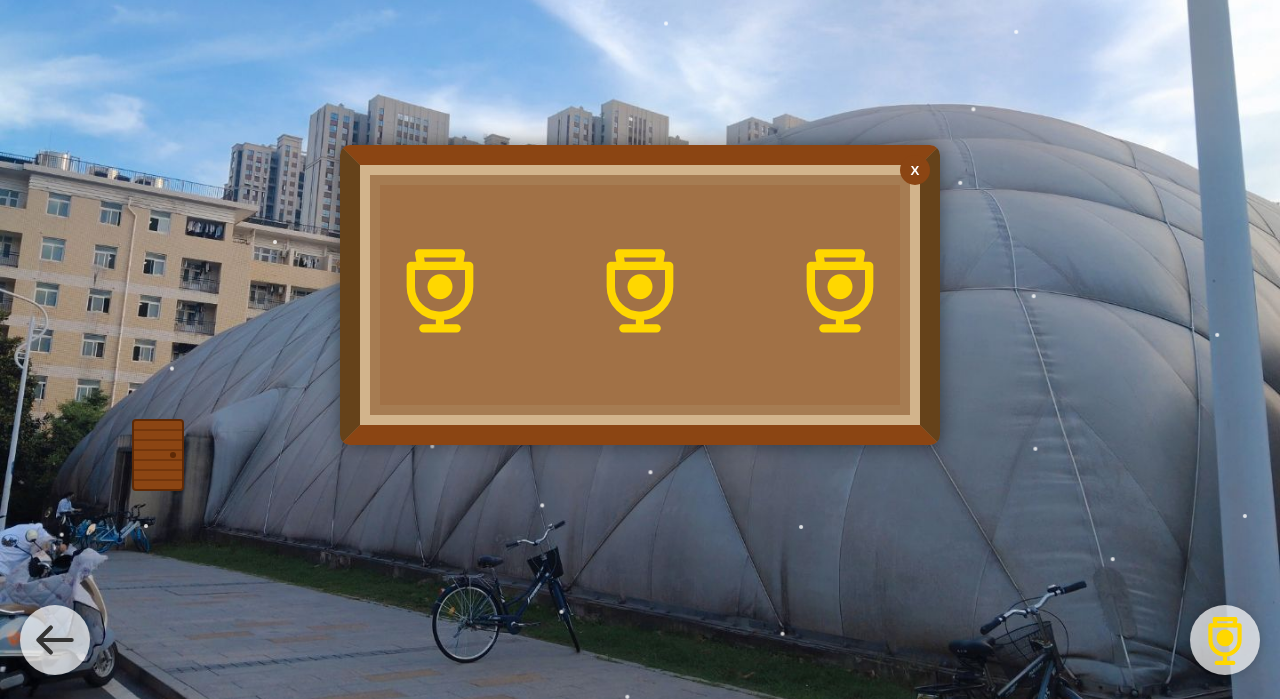
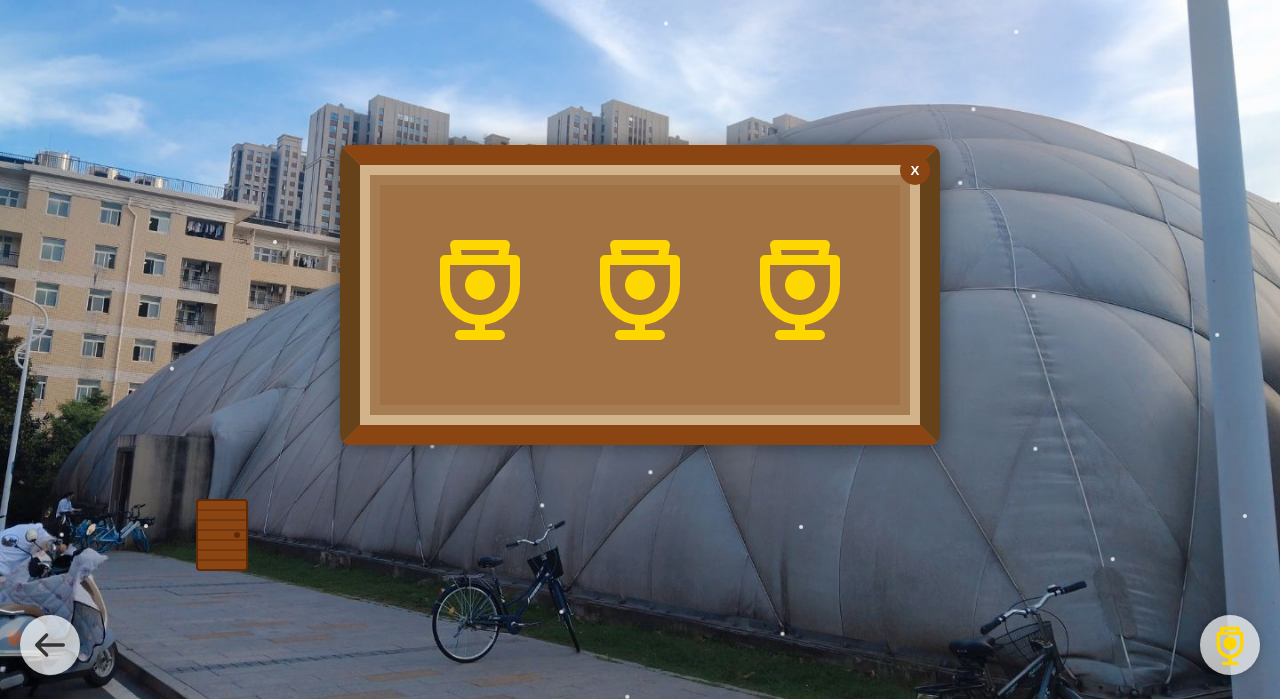
Before and after one commit to Lovermissing/air, a plain HTML site: page index.html in a window 1280 px wide. Both pictures are taken after a click on the element 1225 px from the left and 745 px from the top of the page. Shown: the part 105-804 px from the top of the page. Drawn offline with Linux system fonts and the light colour scheme; a web font is replaced by a local one.

Commit message:
Update index.html

```diff
--- a/index.html
+++ b/index.html
@@ -65,40 +65,53 @@
                 1px 1px 0 white;
         }
 
-        .icon-container {
+        .icon {
+            transition: all 0.3s ease;
+            cursor: pointer;
+        }
+
+        .icon:hover {
+            transform: scale(1.2);
+        }
+
+        .back-arrow {
             position: fixed;
-            width: 70px;
-            height: 70px;
-            border-radius: 50%;
-            background-color: rgba(255, 255, 255, 0.7);
+            bottom: 20px;
+            left: 20px;
+            width: 60px;
+            height: 60px;
+            z-index: 100;
             display: flex;
             justify-content: center;
             align-items: center;
+            background-color: rgba(255, 255, 255, 0.7);
+            border-radius: 50%;
             box-shadow: 0 0 10px rgba(0, 0, 0, 0.2);
-            transition: all 0.3s ease;
-            z-index: 100;
         }
 
-        .icon-container:hover {
-            transform: scale(1.2);
-            background-color: rgba(255, 255, 255, 0.9);
+        .back-arrow svg {
+            width: 40px;
+            height: 40px;
         }
 
-        .icon {
-            width: 50px;
-            height: 50px;
-            transition: transform 0.3s ease;
-            cursor: pointer;
+        .trophy-icon {
+            position: fixed;
+            bottom: 20px;
+            right: 20px;
+            width: 60px;
+            height: 60px;
+            z-index: 100;
+            display: flex;
+            justify-content: center;
+            align-items: center;
+            background-color: rgba(255, 255, 255, 0.7);
+            border-radius: 50%;
+            box-shadow: 0 0 10px rgba(0, 0, 0, 0.2);
         }
 
-        .back-arrow-container {
-            bottom: 20px;
-            left: 20px;
-        }
-
-        .trophy-icon-container {
-            bottom: 20px;
-            right: 20px;
+        .trophy-icon svg {
+            width: 40px;
+            height: 40px;
         }
 
         .door-icon {
@@ -106,14 +119,8 @@
             width: 60px;
             height: 80px;
             z-index: 100;
-            left: 10%;
-            top: 65%;
-            transition: transform 0.3s ease;
-            cursor: pointer;
-        }
-
-        .door-icon:hover {
-            transform: scale(1.1);
+            left: 15%;
+            top: 75%;
         }
 
         .display-case {
@@ -136,15 +143,16 @@
 
         .trophy-container {
             display: flex;
-            justify-content: space-around;
+            justify-content: center;
+            align-items: center;
             width: 100%;
-            padding: 20px;
+            height: 100%;
+            gap: 40px;
         }
 
         .trophy {
-            width: 100px;
-            height: 100px;
-            margin: 0 20px;
+            width: 120px;
+            height: 120px;
             transition: transform 0.3s ease;
             cursor: pointer;
         }
@@ -172,7 +180,7 @@
             top: 50%;
             left: 50%;
             transform: translate(-50%, -50%);
-            width: 500px;
+            width: 600px;
             background-color: white;
             padding: 20px;
             border-radius: 10px;
@@ -220,6 +228,25 @@
             border-radius: 10px;
         }
 
+        .info-content {
+            display: flex;
+            align-items: center;
+        }
+
+        .info-text {
+            flex: 1;
+        }
+
+        .info-image {
+            width: 200px;
+            height: 200px;
+            margin-right: 20px;
+            background-size: cover;
+            background-position: center;
+            border-radius: 5px;
+            border: 2px solid #ddd;
+        }
+
         /* Immersive Experience Styles */
         .immersive-experience {
             position: fixed;
@@ -259,12 +286,6 @@
             border: 2px solid rgba(255, 255, 255, 0.2);
         }
 
-        .video-container iframe {
-            width: 100%;
-            height: 100%;
-            border: none;
-        }
-
         .immersive-back {
             position: absolute;
             bottom: 30px;
@@ -276,14 +297,17 @@
             border-radius: 25px;
             font-family: 'Cambria', serif;
             font-size: 1.2rem;
+            font-weight: bold;
             color: #333;
             cursor: pointer;
-            transition: all 0.3s ease;
+            transition: all 0.3s cubic-bezier(0.25, 0.8, 0.25, 1);
             z-index: 200;
             display: flex;
             justify-content: center;
             align-items: center;
             box-shadow: 0 4px 15px rgba(0, 0, 0, 0.3);
+            text-transform: uppercase;
+            letter-spacing: 1px;
         }
 
         .immersive-back:hover {
@@ -303,21 +327,21 @@
 
     <div class="title text-outline">Air Dome</div>
 
-    <div class="icon-container back-arrow-container">
-        <svg class="icon" viewBox="0 0 24 24" fill="none" xmlns="http://www.w3.org/2000/svg">
+    <div class="back-arrow icon">
+        <svg viewBox="0 0 24 24" fill="none" xmlns="http://www.w3.org/2000/svg">
             <path d="M20 12H4M4 12L10 6M4 12L10 18" stroke="#333" stroke-width="2" stroke-linecap="round" stroke-linejoin="round"/>
         </svg>
     </div>
 
-    <div class="icon-container trophy-icon-container">
-        <svg class="icon" viewBox="0 0 24 24" fill="none" xmlns="http://www.w3.org/2000/svg">
+    <div class="trophy-icon icon">
+        <svg viewBox="0 0 24 24" fill="none" xmlns="http://www.w3.org/2000/svg">
             <path d="M19 5H5V12C5 15.866 8.13401 19 12 19C15.866 19 19 15.866 19 12V5Z" stroke="#FFD700" stroke-width="2" stroke-linecap="round" stroke-linejoin="round"/>
             <path d="M12 19V23M8 23H16M7.5 5L7 2H17L16.5 5" stroke="#FFD700" stroke-width="2" stroke-linecap="round" stroke-linejoin="round"/>
             <path d="M12 15C14.2091 15 16 13.2091 16 11C16 8.79086 14.2091 7 12 7C9.79086 7 8 8.79086 8 11C8 13.2091 9.79086 15 12 15Z" fill="#FFD700"/>
         </svg>
     </div>
 
-    <div class="door-icon">
+    <div class="door-icon icon">
         <svg viewBox="0 0 60 80" fill="none" xmlns="http://www.w3.org/2000/svg">
             <rect x="5" y="5" width="50" height="70" rx="3" fill="#8B4513" stroke="#5D2906" stroke-width="2"/>
             <circle cx="45" cy="40" r="3" fill="#5D2906"/>
@@ -383,12 +407,12 @@
         }
 
         // Back arrow functionality
-        document.querySelector('.back-arrow-container').addEventListener('click', function() {
+        document.querySelector('.back-arrow').addEventListener('click', function() {
             window.location.href = 'https://lovermissing.github.io/West/';
         });
 
         // Trophy icon functionality
-        document.querySelector('.trophy-icon-container').addEventListener('click', function() {
+        document.querySelector('.trophy-icon').addEventListener('click', function() {
             document.getElementById('displayCase').style.display = 'flex';
         });
 
@@ -399,27 +423,51 @@
 
         // Trophy click functionality
         document.getElementById('trophy1').addEventListener('click', function() {
+            const bubble = document.getElementById('infoBubble');
+            bubble.style.backgroundImage = 'url("images/ustc.jpg")';
+            bubble.style.backgroundSize = 'cover';
+
             document.getElementById('bubbleContent').innerHTML = `
+                <div class="info-content">
+                    <div class="info-text">
                         <p>Between 2024 and 2025, our school's athletes achieved outstanding results in various provincial competitions:</p>
                         <p>In the 2024 Anhui Student Sports League, the men's doubles team won the championship, the men's singles player won the runner-up, and the mixed doubles team won the bronze medal.</p>
                         <p>In the 2025 competition, the men's team defended their championship title, the men's singles player won the runner-up again, the women's singles player ranked fourth, and the mixed doubles team ranked fifth.</p>
                         <p>In the same year, at the 13th Anhui Provincial Games, the men's team (ordinary group) won the championship, and the men's singles players won second and third places respectively.</p>
                         <p>These achievements fully demonstrate the dual breakthroughs in team cooperation and individual competitive strength.</p>
+                    </div>
+                </div>
             `;
             document.getElementById('infoBubble').style.display = 'block';
         });
 
         document.getElementById('trophy2').addEventListener('click', function() {
+            const bubble = document.getElementById('infoBubble');
+            bubble.style.backgroundImage = 'none';
+
             document.getElementById('bubbleContent').innerHTML = `
+                <div class="info-content">
+                    <div class="info-image" style="background-image: url('images/zg.jpg')"></div>
+                    <div class="info-text">
                         <p>Since the 1980s, China has redefined global badminton standards, securing an unprecedented 11 Thomas Cups, 16 Uber Cups, and 7 Sudirman Cups – a testament to their unmatched team supremacy. The Olympic stage witnessed legendary achievements like Lin Dan's double Grand Slam (2008/2012) and Zhang Ning's back-to-back golds (2004/2008), while modern stars such as Liang Weikang/Wang Chang (men's doubles) and Chen Yufei (women's singles) continue this legacy.</p>
                         <p>The 2025 season marked new heights: a World Championship sweep with 3 golds, and the China Open's 9 titles in four years. Beyond medals, China's badminton boom is evident in its 10-fold market growth (now $4.5B) and grassroots popularity, with 400 million players nationwide. From Lin Dan's era to today's "Twin Wang" phenomenon, China's blend of technical mastery and systematic development ensures its enduring throne in the sport.</p>
+                    </div>
+                </div>
             `;
             document.getElementById('infoBubble').style.display = 'block';
         });
 
         document.getElementById('trophy3').addEventListener('click', function() {
+            const bubble = document.getElementById('infoBubble');
+            bubble.style.backgroundImage = 'none';
+
             document.getElementById('bubbleContent').innerHTML = `
+                <div class="info-content">
+                    <div class="info-image" style="background-image: url('images/zg1.jpeg')"></div>
+                    <div class="info-text">
                         <p>The Chinese women's volleyball team is one of the most dominant teams in international volleyball, having won a total of ten World Cup, World Championship and Olympic championships (1981-2019), including two Olympic three consecutive championships (1984, 2004, 2016). They are famous for their "fast and changeable" tactics, creating techniques such as back flying and cap blocking, and promoting the modification of international rules. Classic battles such as the 2016 Rio Olympics reversal of Brazil and the 2024 World League's two-set comeback victory over Turkey showed the "women's volleyball spirit" of never giving up. The achievements of the Chinese women's volleyball team are not only medals, but also a global benchmark for technological innovation and team resilience.</p>
+                    </div>
+                </div>
             `;
             document.getElementById('infoBubble').style.display = 'block';
         });
@@ -477,10 +525,10 @@
                                     }, 1000);
                                 }, 1000);
                             }, 1000);
+                        }, 1000);
                     }, 3000);
                 }, 1000);
             }, 3000);
-            }, 1000);
         }
 
         // Back button functionality
```
Lines whose indentation alone changed are shown as unchanged.
